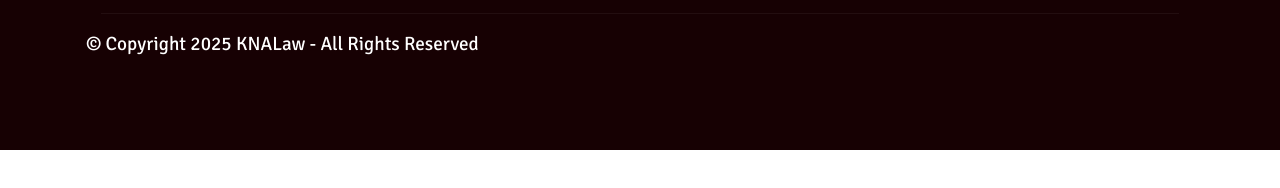
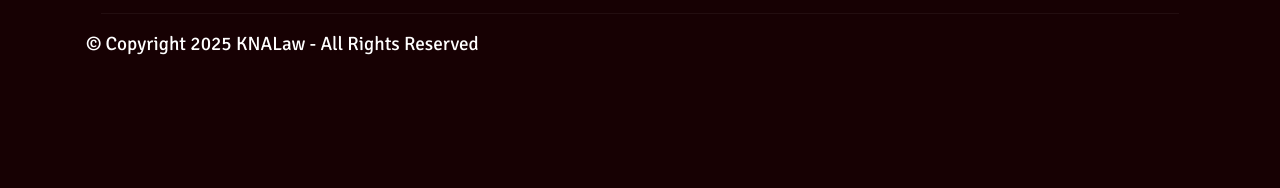
Before and after one commit to KNA-LAW/Vision-Mission, a plain HTML site: page index.html in a window 1280 px wide. Shown: the part 4595-4783 px from the top of the page. Drawn offline with nearby package versions, Linux system fonts and the light colour scheme; files whose address does not match are found by name; a web font is replaced by a local one.

Commit message:
Update index.html

```diff
--- a/index.html
+++ b/index.html
@@ -356,7 +356,7 @@
             </div>
         </div>
     </div>
-</section><section style="background-color: #fff; font-family: -apple-system, BlinkMacSystemFont, 'Segoe UI', 'Roboto', 'Helvetica Neue', Arial, sans-serif; color:#aaa; font-size:12px; padding: 0; align-items: center; display: flex;"><a href="https://mobirise.site/b" style="flex: 1 1; height: 3rem; padding-left: 1rem;"></a><p style="flex: 0 0 auto; margin:0; padding-right:1rem;">Designed with Mobirise - <a href="https://mobirise.site/l" style="color:#aaa;">Try here</a></p></section><script src="assets/web/assets/jquery/jquery.min.js"></script>  <script src="assets/popper/popper.min.js"></script>  <script src="assets/tether/tether.min.js"></script>  <script src="assets/bootstrap/js/bootstrap.min.js"></script>  <script src="assets/smoothscroll/smooth-scroll.js"></script>  <script src="assets/viewportchecker/jquery.viewportchecker.js"></script>  <script src="assets/parallax/jarallax.min.js"></script>  <script src="assets/sociallikes/social-likes.js"></script>  <script src="assets/formstyler/jquery.formstyler.js"></script>  <script src="assets/formstyler/jquery.formstyler.min.js"></script>  <script src="assets/datepicker/jquery.datetimepicker.full.js"></script>  <script src="assets/theme/js/script.js"></script>  <script src="assets/formoid/formoid.min.js"></script>
+</section><section style="background-color: #170103; font-family: -apple-system, BlinkMacSystemFont, 'Segoe UI', 'Roboto', 'Helvetica Neue', Arial, sans-serif; color:#aaa; font-size:12px; padding: 0; align-items: center; display: flex;"><a href="https://mobirise.site/b" style="flex: 1 1; height: 3rem; padding-left: 1rem;"></a><p style="flex: 0 0 auto; margin:0; padding-right:1rem;">Designed with Mobirise - <a href="https://mobirise.site/l" style="color:#aaa;">Try here</a></p></section><script src="assets/web/assets/jquery/jquery.min.js"></script>  <script src="assets/popper/popper.min.js"></script>  <script src="assets/tether/tether.min.js"></script>  <script src="assets/bootstrap/js/bootstrap.min.js"></script>  <script src="assets/smoothscroll/smooth-scroll.js"></script>  <script src="assets/viewportchecker/jquery.viewportchecker.js"></script>  <script src="assets/parallax/jarallax.min.js"></script>  <script src="assets/sociallikes/social-likes.js"></script>  <script src="assets/formstyler/jquery.formstyler.js"></script>  <script src="assets/formstyler/jquery.formstyler.min.js"></script>  <script src="assets/datepicker/jquery.datetimepicker.full.js"></script>  <script src="assets/theme/js/script.js"></script>  <script src="assets/formoid/formoid.min.js"></script>
 
 
  <div id="scrollToTop" class="scrollToTop mbr-arrow-up"><a style="text-align: center;"><i class="mbr-arrow-up-icon mbr-arrow-up-icon-cm cm-icon cm-icon-smallarrow-up"></i></a></div>
```
